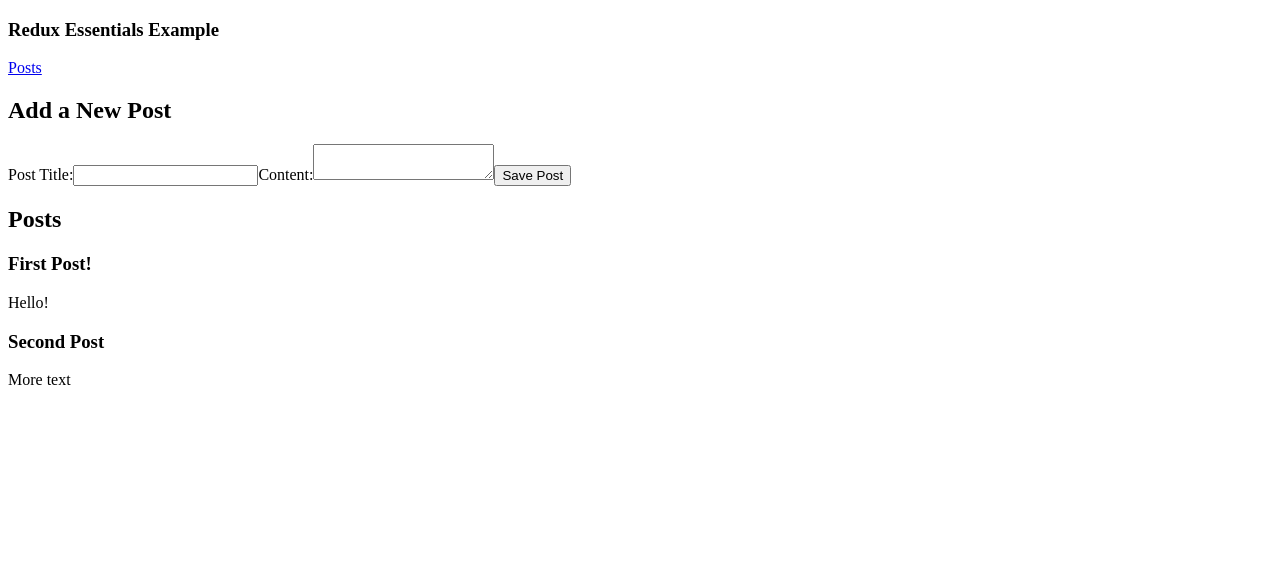
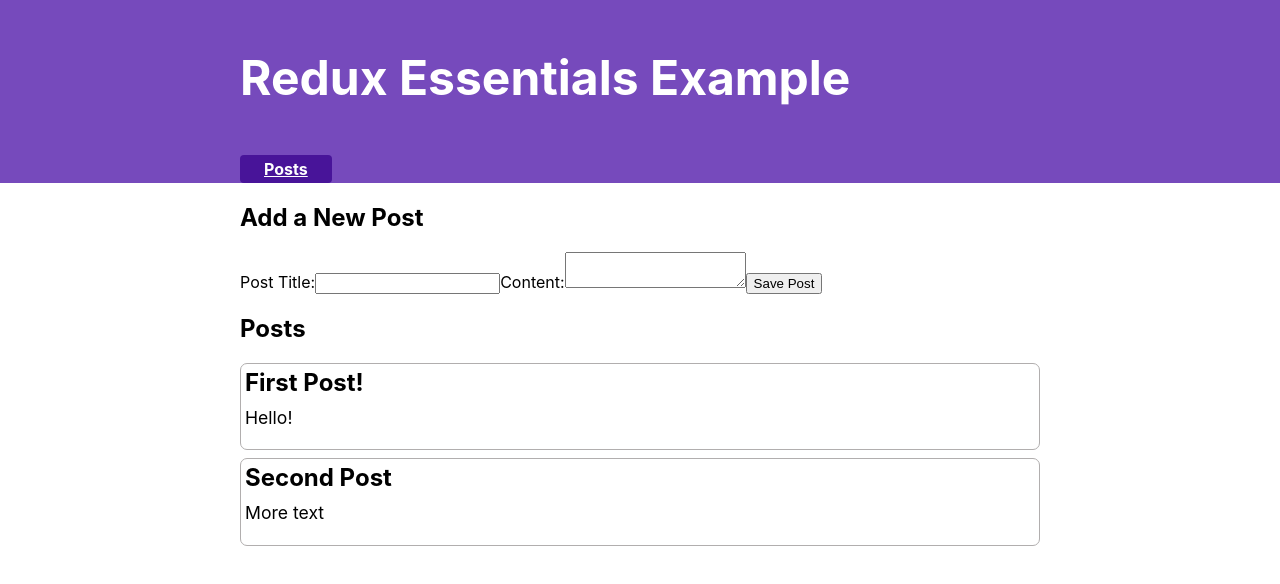
Before and after one commit to silicogen/redux.js.examples, a React app: page / in a window 1280 px wide. Shown: the top 584 px of the page. Built offline with nearby package versions, Linux system fonts and the light colour scheme.

Commit message:
index.css

```diff
--- a/src/index.css
+++ b/src/index.css
@@ -1,3 +1,273 @@
-#colored {
-    background: green;
+:root {
+  --redux-color: #764abc;
 }
+
+body {
+  margin: 0;
+  font-family: -apple-system, BlinkMacSystemFont, 'Segoe UI', 'Roboto', 'Oxygen',
+    'Ubuntu', 'Cantarell', 'Fira Sans', 'Droid Sans', 'Helvetica Neue',
+    sans-serif;
+  -webkit-font-smoothing: antialiased;
+  -moz-osx-font-smoothing: grayscale;
+}
+
+code {
+  font-family: source-code-pro, Menlo, Monaco, Consolas, 'Courier New',
+    monospace;
+}
+
+p {
+  font-size: 1.1rem;
+}
+
+/* Navbar */
+
+nav {
+  display: flex;
+  padding: 0;
+  background: var(--redux-color);
+}
+
+nav section {
+  width: 100%;
+}
+
+nav section h1,
+nav section {
+  color: white;
+}
+
+nav a,
+nav a:active {
+  font-weight: 700;
+  padding: 0.25rem 1.5rem;
+  border-radius: 4px;
+  color: white !important;
+  background: #481499;
+}
+
+nav a:first-of-type {
+  margin-left: -1.5rem;
+}
+
+nav a:hover {
+  color: white;
+  background: #926bcf;
+}
+
+.navContent {
+  display: flex;
+  justify-content: space-between;
+}
+
+.navLinks {
+  display: flex;
+}
+
+.navLinks a {
+  margin-left: 5px;
+}
+
+.navLinks a .badge {
+  margin-left: 5px;
+  position: relative;
+  top: -3px;
+}
+
+.badge {
+  display: inline-block;
+  padding: 0.25em 0.4em;
+  font-size: 75%;
+  font-weight: 700;
+  line-height: 1;
+  text-align: center;
+  white-space: nowrap;
+  vertical-align: baseline;
+  border-radius: 0.25rem;
+  color: #212529;
+  background-color: #f8f9fa;
+}
+
+.navLinks :first-child {
+  margin-left: 0;
+}
+
+/* Main content */
+
+section {
+  max-width: 800px;
+  margin-left: auto;
+  margin-right: auto;
+  padding: 0 1.5rem;
+}
+
+section h1 {
+  font-size: 3rem;
+}
+
+/* Posts list */
+
+.post h2 {
+  font-size: 2.5rem;
+  margin-bottom: 5px;
+}
+
+.post-excerpt {
+  padding: 0.25rem 0.25rem;
+  border: 1px solid rgb(177, 174, 174);
+  border-radius: 7px;
+}
+
+.posts-list .post-excerpt + .post-excerpt {
+  margin-top: 0.5rem;
+}
+
+.posts-container.disabled {
+  opacity: 0.5;
+}
+
+.post-excerpt h3 {
+  margin: 0;
+  font-size: 1.5rem;
+}
+
+p.post-content {
+  margin-top: 10px;
+}
+
+.button {
+  display: inline-block;
+  background: #1976d2;
+  color: white;
+  border-radius: 4px;
+  font-weight: 700;
+  padding: 0.75rem 1.5rem;
+}
+
+button:disabled,
+button:disabled:hover {
+  opacity: 0.5;
+}
+
+button.reaction-button {
+  border: 1px solid #e0e3e9;
+  padding: 5px 10px;
+  margin: 5px 6px 10px;
+  border-radius: 4px;
+  white-space: nowrap;
+}
+
+.spinner {
+  display: flex;
+  flex-direction: column;
+  justify-content: center;
+  align-items: center;
+}
+
+.spinner h4 {
+  margin: 5px;
+}
+
+/* https://projects.lukehaas.me/css-loaders/ , Loader #3 */
+.loader {
+  font-size: 10px;
+  margin: 10px;
+  /* text-indent: -9999em; */
+  width: 5em;
+  height: 5em;
+  border-radius: 50%;
+  background: var(--redux-color);
+  background: -moz-linear-gradient(
+    left,
+    var(--redux-color) 10%,
+    rgba(128, 0, 255, 0) 42%
+  );
+  background: -webkit-linear-gradient(
+    left,
+    var(--redux-color) 10%,
+    rgba(128, 0, 255, 0) 42%
+  );
+  background: -o-linear-gradient(
+    left,
+    var(--redux-color) 10%,
+    rgba(128, 0, 255, 0) 42%
+  );
+  background: -ms-linear-gradient(
+    left,
+    var(--redux-color) 10%,
+    rgba(128, 0, 255, 0) 42%
+  );
+  background: linear-gradient(
+    to right,
+    var(--redux-color) 10%,
+    rgba(128, 0, 255, 0) 42%
+  );
+  position: relative;
+  -webkit-animation: load3 1.4s infinite linear;
+  animation: load3 1.4s infinite linear;
+  -webkit-transform: translateZ(0);
+  -ms-transform: translateZ(0);
+  transform: translateZ(0);
+}
+
+.loader:before {
+  width: 50%;
+  height: 50%;
+  background: var(--redux-color);
+  border-radius: 100% 0 0 0;
+  position: absolute;
+  top: 0;
+  left: 0;
+  content: '';
+}
+
+.loader:after {
+  background: #ffffff;
+  width: 75%;
+  height: 75%;
+  border-radius: 50%;
+  content: '';
+  margin: auto;
+  position: absolute;
+  top: 0;
+  left: 0;
+  bottom: 0;
+  right: 0;
+}
+
+@-webkit-keyframes load3 {
+  0% {
+    -webkit-transform: rotate(0deg);
+    transform: rotate(0deg);
+  }
+  100% {
+    -webkit-transform: rotate(360deg);
+    transform: rotate(360deg);
+  }
+}
+
+@keyframes load3 {
+  0% {
+    -webkit-transform: rotate(0deg);
+    transform: rotate(0deg);
+  }
+  100% {
+    -webkit-transform: rotate(360deg);
+    transform: rotate(360deg);
+  }
+}
+
+/* Notifications list */
+
+.notification {
+  border: 1px solid #eee;
+  padding: 0.5rem;
+}
+
+.notificationsList .notification + .notification {
+  border-top: none;
+}
+
+.notification.new {
+  background-color: rgba(29, 161, 242, 0.1);
+}
```
